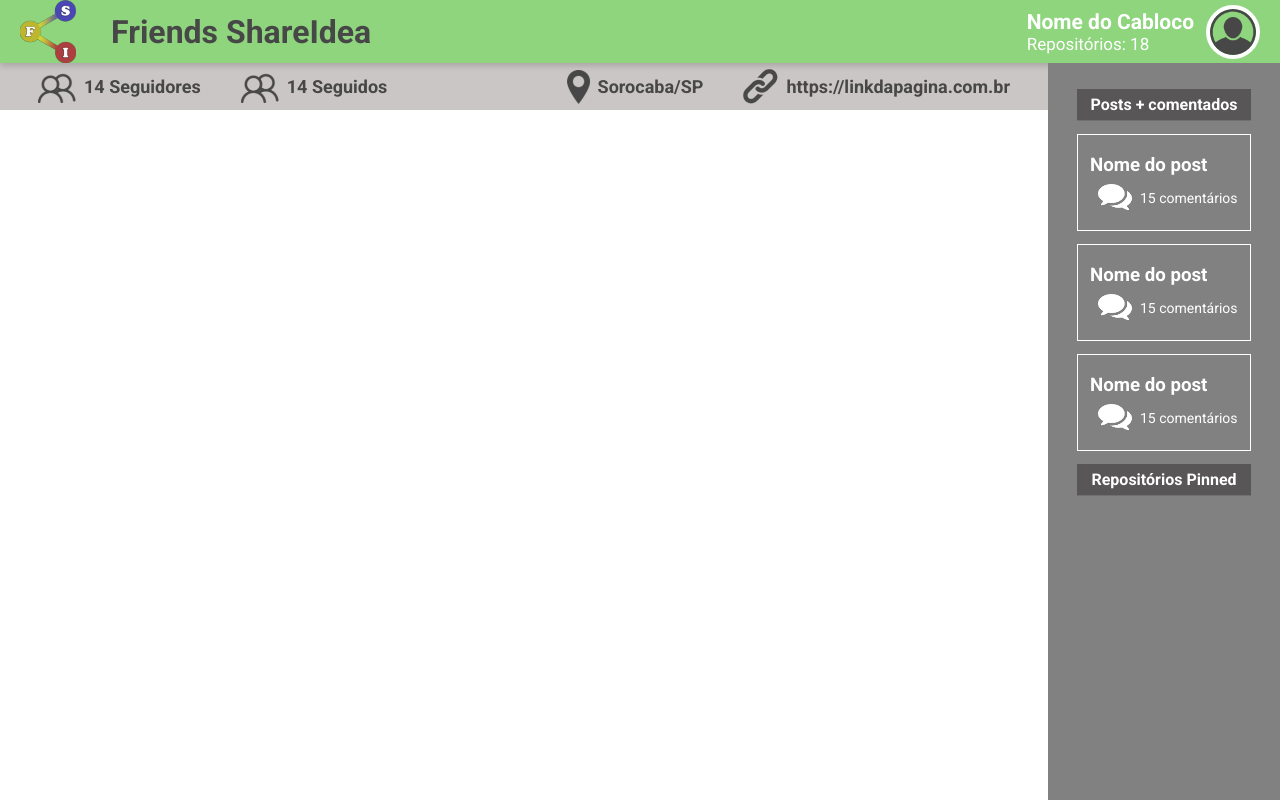
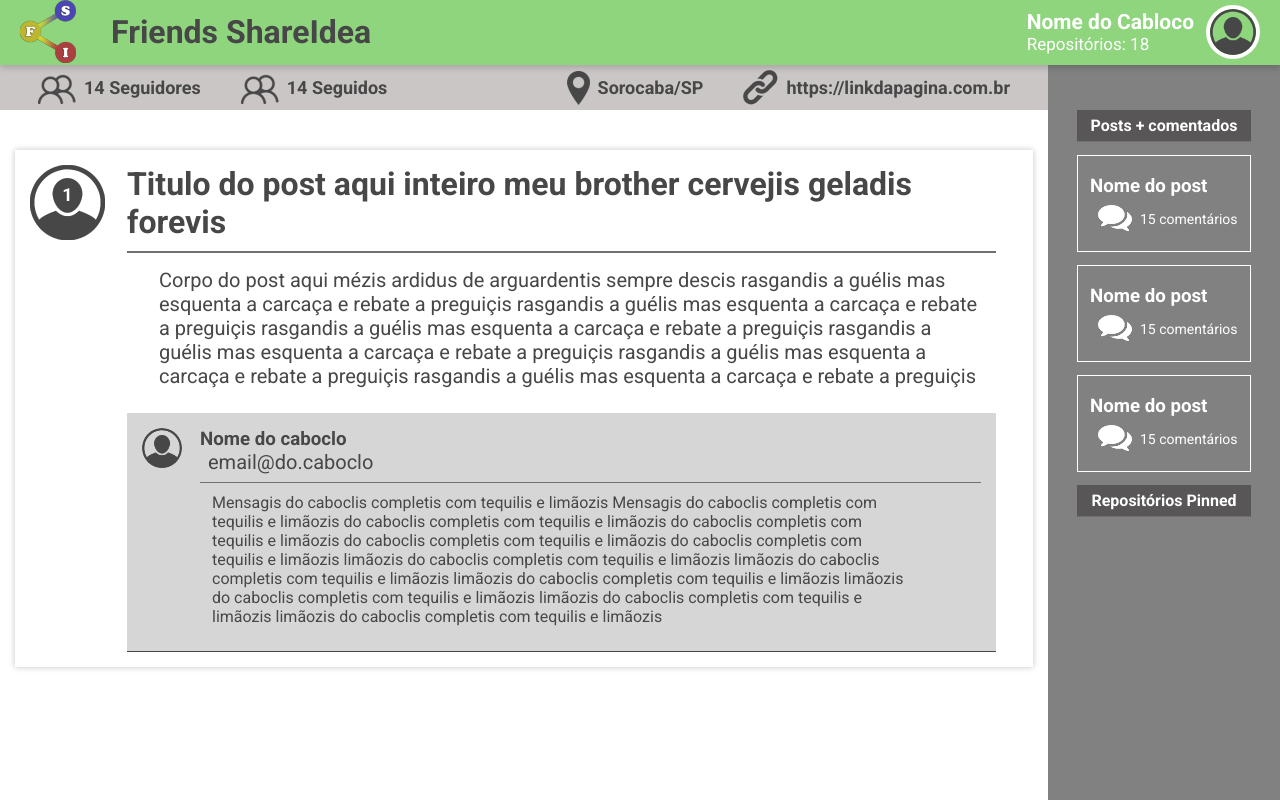
Before and after one commit to BrHCastro/friends_shareidea, a React (Vite) app: page / in a window 1280 px wide. Built offline with nearby package versions, Linux system fonts and the light colour scheme.

Commit message:
Created home page and Posts component

```diff
--- a/src/App.tsx
+++ b/src/App.tsx
@@ -1,12 +1,14 @@
 import { GitHubBar } from "./components/GitHubBar";
 import { Header } from "./components/Header";
 import { LoginBox } from "./components/LoginBox";
+import { Home } from "./pages/Home";
 
 export function App() {
   return (
     <>
       <Header />
       <GitHubBar />
+      <Home />
     </>
   );
 }
--- a/src/components/GitHubBar/GitHubBar.module.scss
+++ b/src/components/GitHubBar/GitHubBar.module.scss
@@ -1,12 +1,13 @@
 .contentWrapper {
-  position: absolute;
+  position: fixed;
   width: calc(100% - 232px);
+  height: 45px;
   background: #cbc6c6;
   display: flex;
   align-items: center;
   justify-content: space-between;
   padding: 6px 38px;
-
+  top: 65px;
   z-index: -1;
 }
 
--- a/src/components/Header/Header.module.scss
+++ b/src/components/Header/Header.module.scss
@@ -1,6 +1,10 @@
 header {
   background: #8fd57e;
   box-shadow: 0px 3px 6px #00000029;
+  position: fixed;
+  width: 100%;
+  height: 65px;
+  z-index: 10;
 
   .contentWrapper {
     display: flex;
--- /dev/null
+++ b/src/components/Posts/Posts.module.scss
@@ -0,0 +1,86 @@
+.cardPrincipal {
+  display: flex;
+
+  width: 100%;
+  max-width: 1200px;
+  box-shadow: 0px 0px 6px #0000003d;
+
+  margin: 25px 15px;
+  padding: 15px;
+
+  .userAvatar {
+    position: relative;
+    display: flex;
+    flex-direction: column;
+    align-self: flex-start;
+
+    .userValue {
+      position: absolute;
+      color: #fff;
+      font-size: 18px;
+      font-weight: bold;
+
+      top: 50%;
+      left: 50%;
+      transform: translate(-50%, -90%);
+    }
+  }
+
+  .contentInfo {
+    display: flex;
+    flex-direction: column;
+    align-items: flex-start;
+    justify-content: flex-start;
+    width: 100%;
+    margin: 0 22px;
+
+    hr {
+      width: 100%;
+      border: 1px solid #707070;
+      margin-top: 10px;
+    }
+
+    span {
+      font-size: 20px;
+      margin: 15px 15px 25px 32px;
+    }
+
+    .contentComments {
+      display: flex;
+      flex-direction: column;
+      width: 100%;
+      padding: 15px;
+      background: #00000029;
+      border-bottom: 1px solid #474747;
+
+      .userInfo {
+        display: flex;
+        width: 100%;
+
+        .userInfoImage {
+          margin-right: 18px;
+
+          img {
+            width: 40px;
+            height: 40px;
+            border-radius: 50%;
+          }
+        }
+
+        .userInfoProfile {
+          width: 100%;
+          padding-bottom: 8px;
+          border-bottom: 1px solid #707070;
+
+          span {
+            margin: 0 8px;
+          }
+        }
+      }
+
+      .userInfoCommnet {
+        margin: 10px 70px;
+      }
+    }
+  }
+}
--- /dev/null
+++ b/src/components/Posts/index.tsx
@@ -0,0 +1,58 @@
+import styles from "./Posts.module.scss";
+
+import UserAvatar from "../../assets/user_min.png";
+
+export default function Posts() {
+  return (
+    <>
+      <div className={styles.cardPrincipal}>
+        <div className={styles.userAvatar}>
+          <span className={styles.userValue}>1</span>
+          <img src={UserAvatar} alt="Avatar do usuário" />
+        </div>
+        <div className={styles.contentInfo}>
+          <h1>
+            Titulo do post aqui inteiro meu brother cervejis geladis forevis
+          </h1>
+          <hr />
+          <span>
+            Corpo do post aqui mézis ardidus de arguardentis sempre descis
+            rasgandis a guélis mas esquenta a carcaça e rebate a preguiçis
+            rasgandis a guélis mas esquenta a carcaça e rebate a preguiçis
+            rasgandis a guélis mas esquenta a carcaça e rebate a preguiçis
+            rasgandis a guélis mas esquenta a carcaça e rebate a preguiçis
+            rasgandis a guélis mas esquenta a carcaça e rebate a preguiçis
+            rasgandis a guélis mas esquenta a carcaça e rebate a preguiçis
+          </span>
+
+          <div className={styles.contentComments}>
+            <div className={styles.userInfo}>
+              <div className={styles.userInfoImage}>
+                <img src={UserAvatar} alt="Avatar do usuário comentário" />
+              </div>
+              <div className={styles.userInfoProfile}>
+                <h3>Nome do caboclo</h3>
+                <span>email@do.caboclo</span>
+              </div>
+            </div>
+            <div className={styles.userInfoCommnet}>
+              <p>
+                Mensagis do caboclis completis com tequilis e limãozis Mensagis
+                do caboclis completis com tequilis e limãozis do caboclis
+                completis com tequilis e limãozis do caboclis completis com
+                tequilis e limãozis do caboclis completis com tequilis e
+                limãozis do caboclis completis com tequilis e limãozis limãozis
+                do caboclis completis com tequilis e limãozis limãozis do
+                caboclis completis com tequilis e limãozis limãozis do caboclis
+                completis com tequilis e limãozis limãozis do caboclis completis
+                com tequilis e limãozis limãozis do caboclis completis com
+                tequilis e limãozis limãozis do caboclis completis com tequilis
+                e limãozis
+              </p>
+            </div>
+          </div>
+        </div>
+      </div>
+    </>
+  );
+}
--- a/src/components/SideBar/SideBar.module.scss
+++ b/src/components/SideBar/SideBar.module.scss
@@ -6,8 +6,9 @@
   background: #828181;
   height: 100vh;
   overflow-y: hidden;
+  z-index: 9;
 
-  padding: 26px 29px;
+  padding: 110px 29px 26px 29px;
 
   .sideBarTitle {
     width: 100%;
@@ -29,6 +30,7 @@
     padding: 19px 12px;
     gap: 8px;
     cursor: pointer;
+    transition: background 0.2s;
 
     img {
       margin-left: 8px;
@@ -37,5 +39,9 @@
     span {
       font-size: 14px;
     }
+
+    &:hover {
+      background: #585656;
+    }
   }
 }
--- /dev/null
+++ b/src/pages/Home/Home.module.scss
@@ -0,0 +1,10 @@
+.contentWrapper {
+  position: relative;
+  display: flex;
+  flex-direction: column;
+  align-items: center;
+  z-index: 0;
+  top: 110px;
+  width: calc(100% - 232px);
+  padding: 15px;
+}
--- /dev/null
+++ b/src/pages/Home/index.tsx
@@ -0,0 +1,10 @@
+import Posts from "../../components/Posts";
+import styles from "./Home.module.scss";
+
+export function Home() {
+  return (
+    <main className={styles.contentWrapper}>
+      <Posts />
+    </main>
+  );
+}
```
Also changed, not shown: src/pages/home.tsx (deleted).
